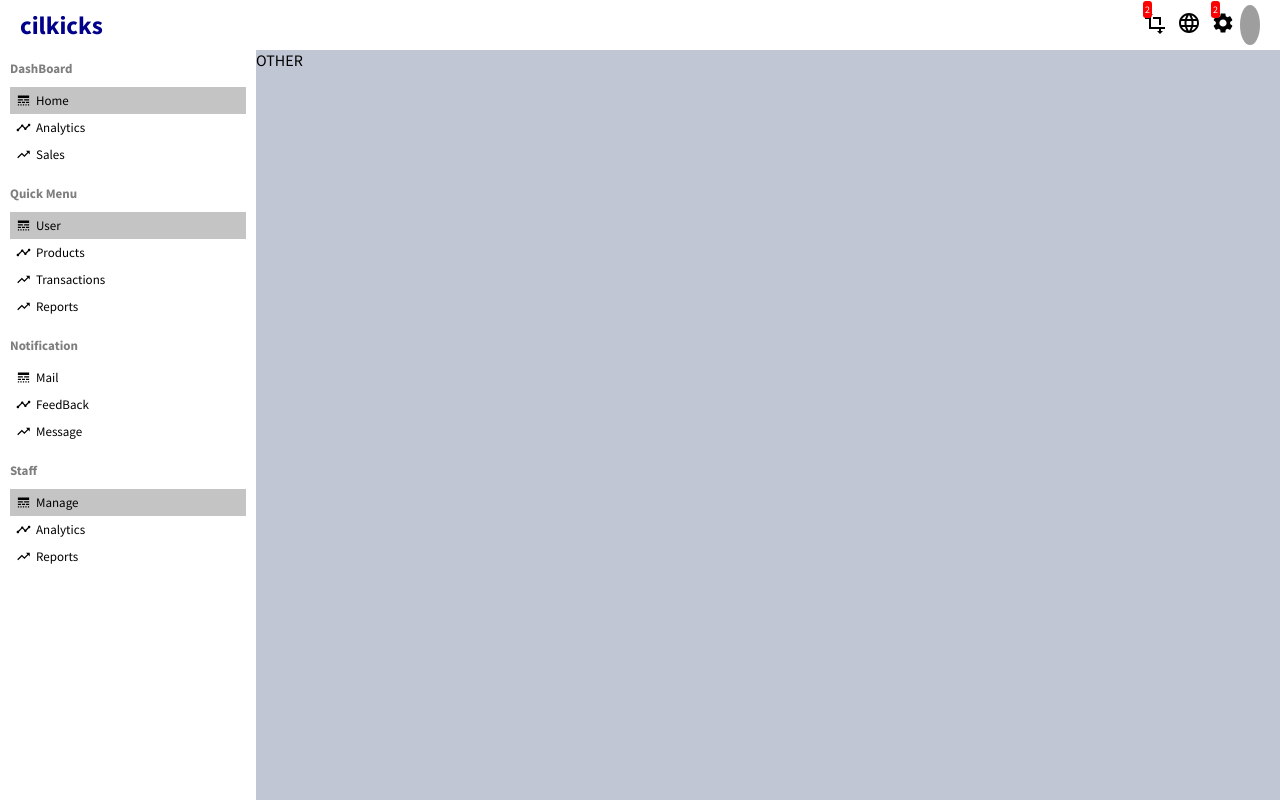
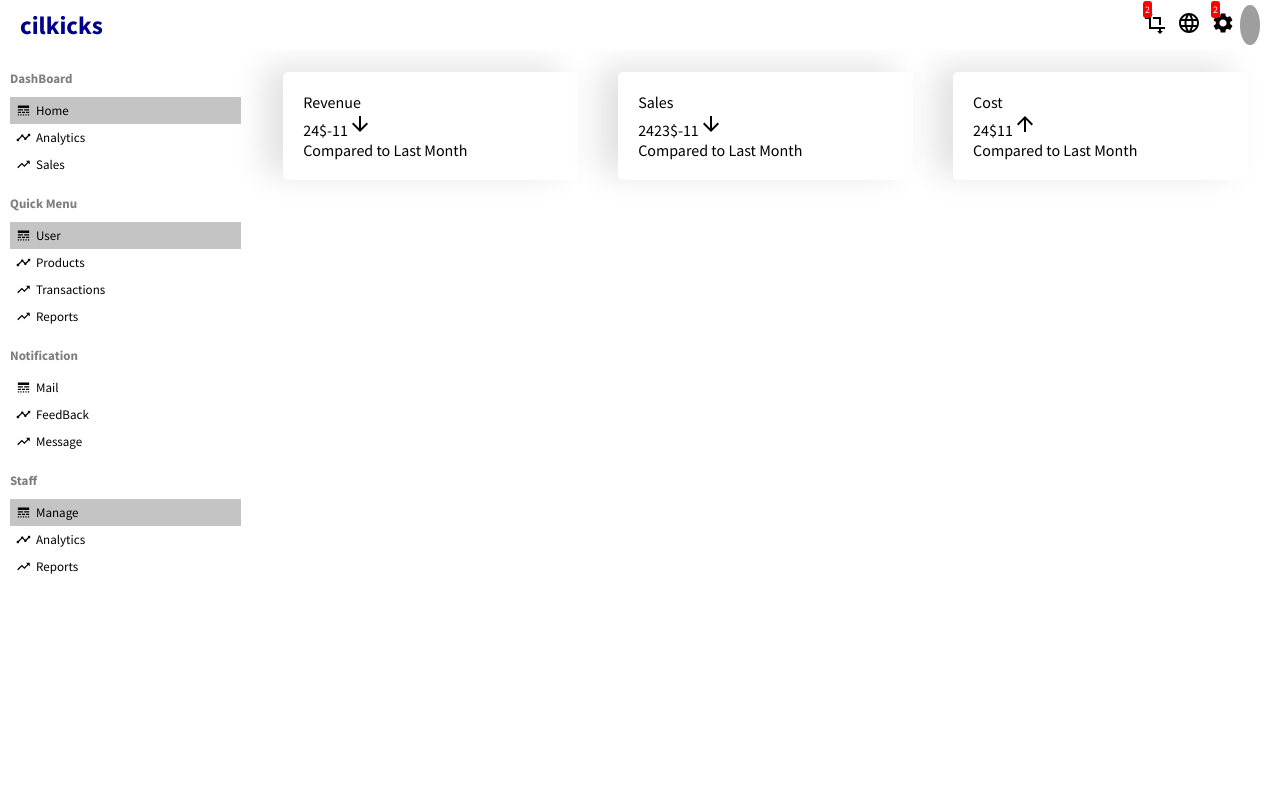
Before and after one commit to cecililu/Admin-Panel-Ecommerce, a React (Create React App) app: page / in a window 1280 px wide. Built offline with nearby package versions, Linux system fonts and the light colour scheme; grey boxes are pictures that could not be loaded.

Commit message:
HOME page featured info

```diff
--- a/src/App.js
+++ b/src/App.js
@@ -1,15 +1,15 @@
 import NavBar from "./Components/NavBar/NavBar";
 import SideBar from "./Components/SideBar/SideBar";
 import './app.css'
+import Homepage from "./pages/homepage/homepage";
+import FeaturedInfo from "./Components/FeaturedInfo/FeaturedInfo";
 function App() {
   return (
     <div className="App">
      <NavBar/>
       <div className="container">
       <SideBar/>
-      <div className="other">
-       OTHER
-      </div>
+       <Homepage/>
 
       </div>
 
--- /dev/null
+++ b/src/Components/FeaturedInfo/FeatureInfo.css
@@ -0,0 +1,17 @@
+.featuredInfo{
+    width: 100%;
+    display: flex;
+    justify-content: space-between;
+
+
+}
+.featuredItems{
+    flex: 1;
+    margin: 0 20px;
+    padding: 20px;
+    border-radius: 5px;
+    cursor: pointer;
+    box-shadow: -18px -6px 33px 0px rgba(0,0,0,0.12);
+    -webkit-box-shadow: -18px -6px 33px 0px rgba(0,0,0,0.12);
+    -moz-box-shadow: -18px -6px 33px 0px rgba(0,0,0,0.12);
+}
--- /dev/null
+++ b/src/Components/FeaturedInfo/FeaturedInfo.jsx
@@ -0,0 +1,43 @@
+import React from 'react'
+import './FeatureInfo.css'
+import {ArrowDownward, ArrowUpward}from '@material-ui/icons';
+export default function FeaturedInfo() {
+  return (
+    <div className='featuredInfo'>
+       <div className="featuredItems">
+            <span className="featuredTitle">
+                Revenue
+            </span>
+            <div className="featuredMoneyContainer">
+                <span className="featuredMoney">24$</span>
+                <span className="featuredMoneyRate">-11<ArrowDownward/></span>
+            </div>
+            <span className="featuredTitle">Compared to Last Month</span>
+       </div>
+
+
+       <div className="featuredItems">
+            <span className="featuredTitle">
+                Sales
+            </span>
+            <div className="featuredMoneyContainer">
+                <span className="featuredMoney">2423$</span>
+                <span className="featuredMoneyRate">-11<ArrowDownward/></span>
+            </div>
+            <span className="featuredTitle">Compared to Last Month</span>
+       </div>
+
+
+       <div className="featuredItems">
+            <span className="featuredTitle">
+                Cost
+            </span>
+            <div className="featuredMoneyContainer">
+                <span className="featuredMoney">24$</span>
+                <span className="featuredMoneyRate">11<ArrowUpward/></span>
+            </div>
+            <span className="featuredTitle">Compared to Last Month</span>
+       </div>
+    </div>
+  )
+}
--- a/src/app.css
+++ b/src/app.css
@@ -1,10 +1,9 @@
 .container{
    display: flex;
-
-
+   margin-top: 10px;
 }
 .other{
-    width: 100%;
+
     background-color: rgb(193, 198, 213);
     flex: 4;
 }
--- /dev/null
+++ b/src/pages/homepage/homepage.css
@@ -0,0 +1,4 @@
+.home{
+    padding: 12px;
+    flex: 4;
+}
--- /dev/null
+++ b/src/pages/homepage/homepage.jsx
@@ -0,0 +1,10 @@
+import React from 'react'
+import FeaturedInfo from '../../Components/FeaturedInfo/FeaturedInfo'
+import './homepage.css'
+export default function Homepage() {
+  return (
+    <div className='home'>
+        <FeaturedInfo/>
+    </div>
+  )
+}
```
